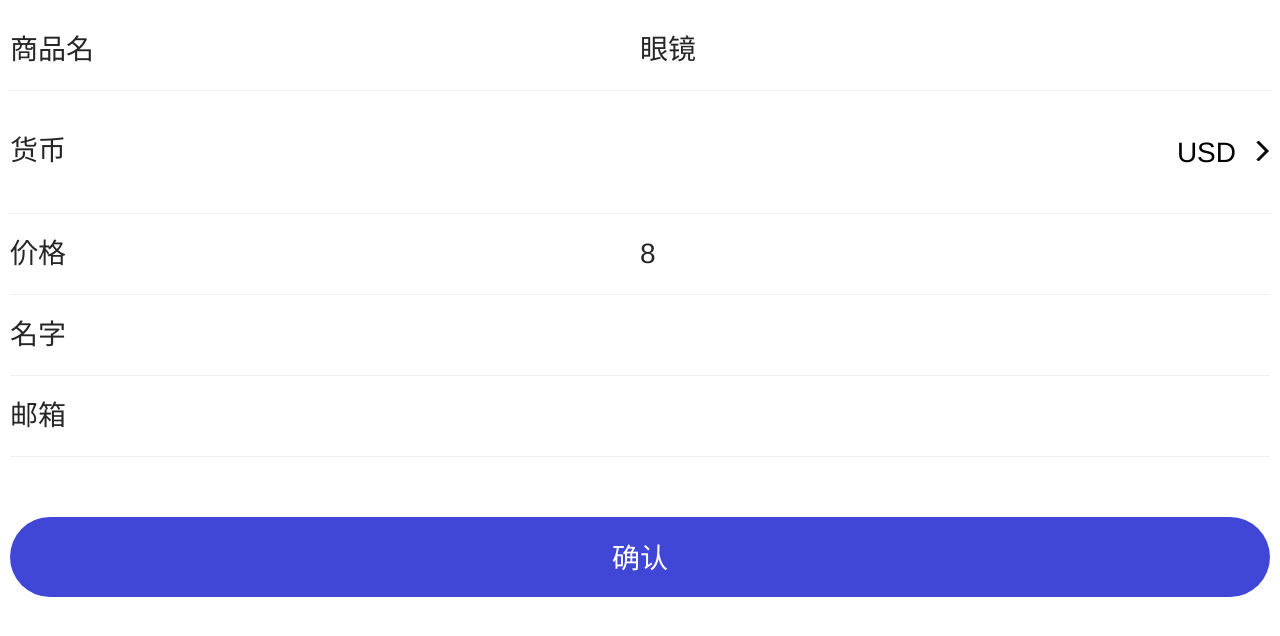
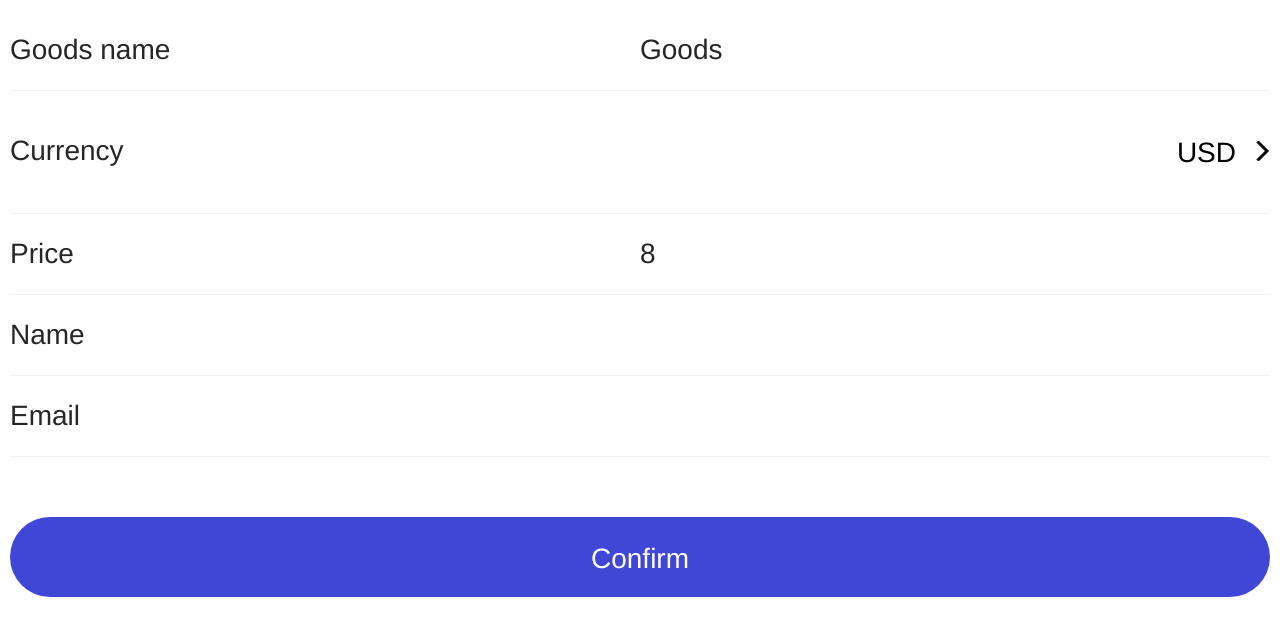
Before and after one commit to inst-money/inst-demo-project, a Vue app: page /demo/advGoods in a window 1280 px wide. Shown: the top 636 px of the page. Built offline with nearby package versions, Linux system fonts and the light colour scheme.

Commit message:
add: lang

```diff
--- a/src/views/Card/AdvCollection.vue
+++ b/src/views/Card/AdvCollection.vue
@@ -3,12 +3,12 @@
     <Field
       type="select"
       v-model="from_currency"
-      label="货币"
+      label="Currency"
       placeholder="Currency"
       :options="amountOptions"
     />
     <div class="rows">
-      <span class="input">金额</span>
+      <span class="input">Amount</span>
       <input
         type="text"
         v-model.trim="ac_amount"
@@ -52,7 +52,7 @@
         v-model="ac_status_url"
         :disabled="true"
       />
-      <Button class="btn--next" label="确认" @click="onsubmits" />
+      <Button class="btn--next" label="Confirm" @click="onsubmits" />
     </form>
   </div>
 </template>
--- a/src/views/Card/AdvGoods.vue
+++ b/src/views/Card/AdvGoods.vue
@@ -1,18 +1,18 @@
 <template>
   <div class="g-container advCash-container">
     <div class="rows">
-      <span class="input">商品名</span>
+      <span class="input">Goods name</span>
       <input type="text" :value="input1" class="input" :disabled="true" />
     </div>
     <Field
       type="select"
       v-model="from_currency"
-      label="货币"
+      label="Currency"
       placeholder="Currency"
       :options="amountOptions"
     />
     <div class="rows">
-      <span class="input">价格</span>
+      <span class="input">Price</span>
       <input
         type="text"
         v-model.trim="ac_amount"
@@ -21,11 +21,11 @@
       />
     </div>
     <div class="rows">
-      <span class="input">名字</span>
+      <span class="input">Name</span>
       <input type="text" v-model="name" class="input" />
     </div>
     <div class="rows">
-      <span class="input">邮箱</span>
+      <span class="input">Email</span>
       <input type="text" v-model="email" class="input" />
     </div>
     <form method="post" action="https://wallet.inst.money/sci/" ref="formRef">
@@ -64,7 +64,7 @@
         v-model="ac_status_url"
         :disabled="true"
       />
-      <Button class="btn--next" label="确认" @click="onsubmits" />
+      <Button class="btn--next" label="Confirm" @click="onsubmits" />
     </form>
   </div>
 </template>
@@ -117,7 +117,7 @@ export default {
     this.to_coin = "BTC";
     this.from_currency = "USD";
     this.referncePrice = "33604.5";
-    this.input1 = "眼镜";
+    this.input1 = "Goods";
     this.input2 = "10";
     this.approx = "0.00029758";
   },
```
